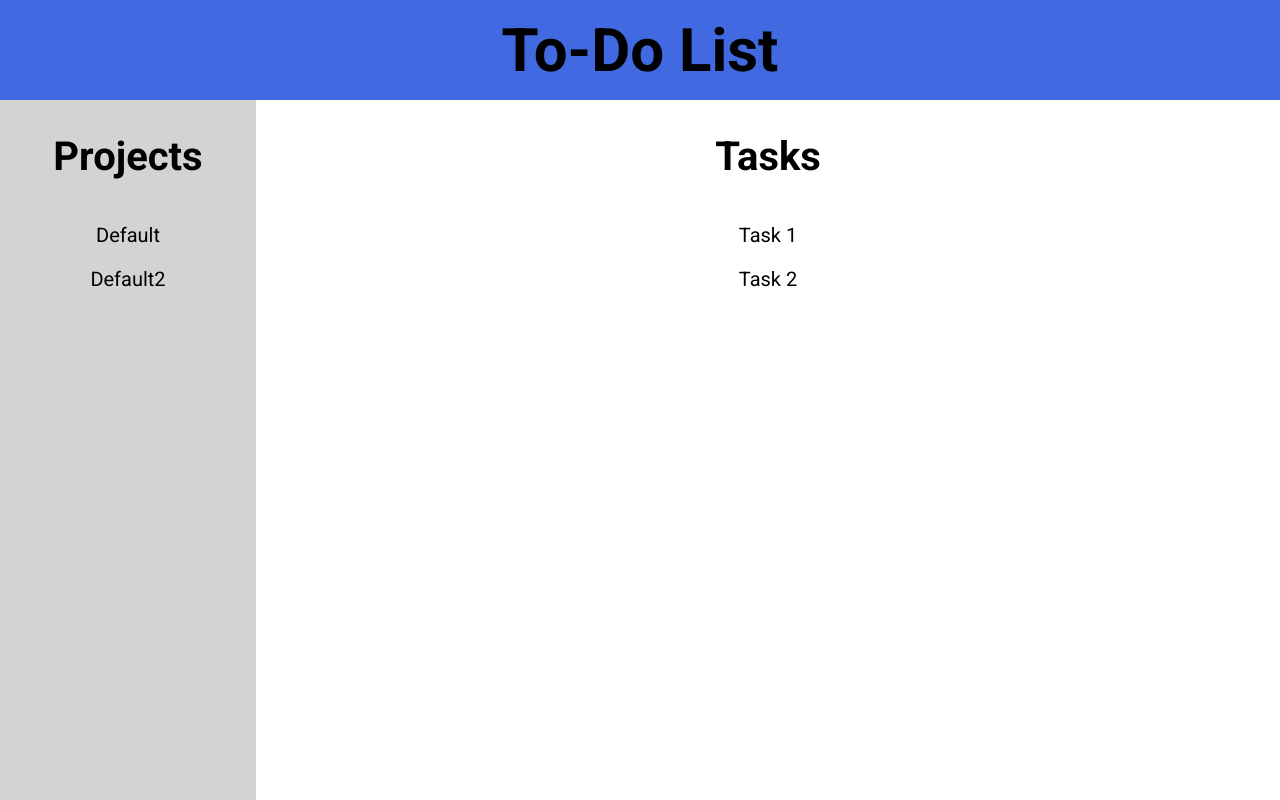
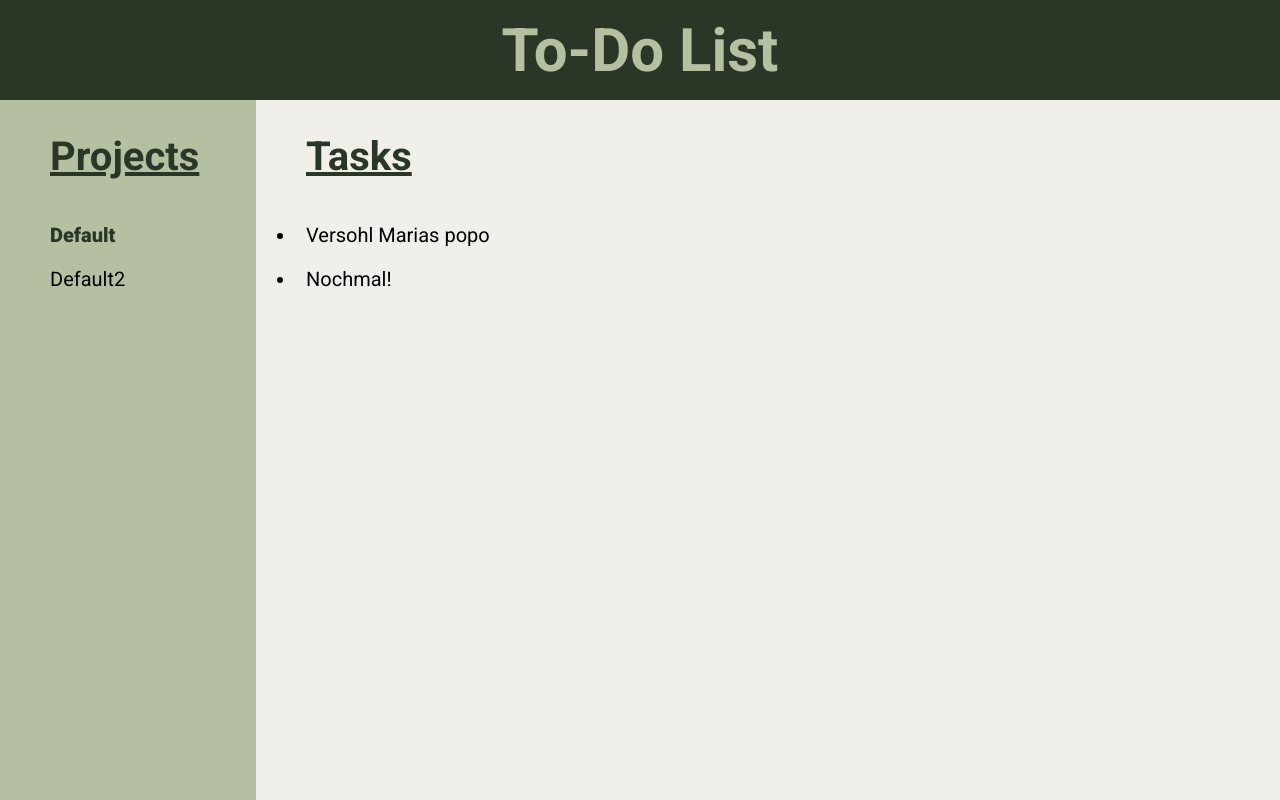
Before and after one commit to Dallair220/todo-list, a website built with webpack: page dist/index.html in a window 1280 px wide. Both pictures are taken after a click on the item "Default". Built offline with nearby package versions, Linux system fonts and the light colour scheme.

Commit message:
Improve design colors and layout

```diff
--- a/src/index.js
+++ b/src/index.js
@@ -9,11 +9,11 @@ const todayDate = format(new Date(), 'dd/MM/yyyy');
 
 // Testing setup
 const p1 = project('Default');
-const t1 = task('Task 1', 'Description', todayDate);
-const t2 = task('Task 2', 'Description', todayDate);
+const t1 = task('Versohl Marias popo', 'Description', todayDate);
+const t2 = task('Nochmal!', 'Description', todayDate);
 const t3 = task('Task 3', 'Description', todayDate);
 const p2 = project('Default2');
-const t4 = task('TASK4', 'DESCRIPTION', todayDate);
+const t4 = task('Küss Schatz', 'DESCRIPTION', todayDate);
 
 p1.addTask(t1);
 p1.addTask(t2);
--- a/src/projectSelectionHandler.js
+++ b/src/projectSelectionHandler.js
@@ -1,8 +1,21 @@
 import projectSidebarLoader from './projectLoader';
 import contentTaskLoader from './taskLoader';
 
+let currentSelectedProject;
+
+function makeSelectedProjectBold(project) {
+  if (currentSelectedProject)
+    currentSelectedProject.srcElement.classList.remove('projectIsSelected');
+
+  project.srcElement.classList.add('projectIsSelected');
+  currentSelectedProject = project;
+}
+
+// after a project is selected in the UI, its tasklist should be displayed
 function displayTasksOfSelectedProject(pElement, projectList) {
   pElement.addEventListener('click', (e) => {
+    makeSelectedProjectBold(e);
+
     // display the tasks of the selected project
     const selectedProject = projectList.find(
       (p) => p.title === e.srcElement.textContent
--- a/src/style.css
+++ b/src/style.css
@@ -19,36 +19,42 @@ h1 {
   text-align: center;
   font-size: 60px;
   margin: 15px;
+  color: #b5c0a2;
 }
 
 .header {
   grid-area: header;
-  background-color: royalblue;
+  background-color: #2a3726;
 }
 
 .sidebar {
   grid-area: sidebar;
-  background-color: lightgray;
+  background-color: #b5c0a2;
 }
 
 .content {
   grid-area: content;
+  background-color: #f0efe9;
 }
 
-h2 {
-  font-size: 40px;
-  text-align: center;
+div.sidebar > ul {
+  list-style-type: none;
+  font-size: 20px;
+  text-align: left;
+  padding: 0;
+  margin-left: 40px;
 }
 
-ul {
-  list-style-type: none;
+div.content > ul {
   font-size: 20px;
-  text-align: center;
+  text-align: left;
   padding: 0;
+  margin-left: 40px;
 }
 
 li {
   padding: 10px;
+  font-weight: lighter;
 }
 
 .isPriority {
@@ -60,5 +66,13 @@ li {
 }
 
 .projectIsSelected {
-  font-weight: bold;
+  font-weight: 900;
+  color: #2a3726;
 }
+
+h2 {
+  color: #2a3726;
+  text-decoration: underline;
+  font-size: 40px;
+  margin-left: 50px;
+}
```
Also changed, not shown: dist/main.js.
